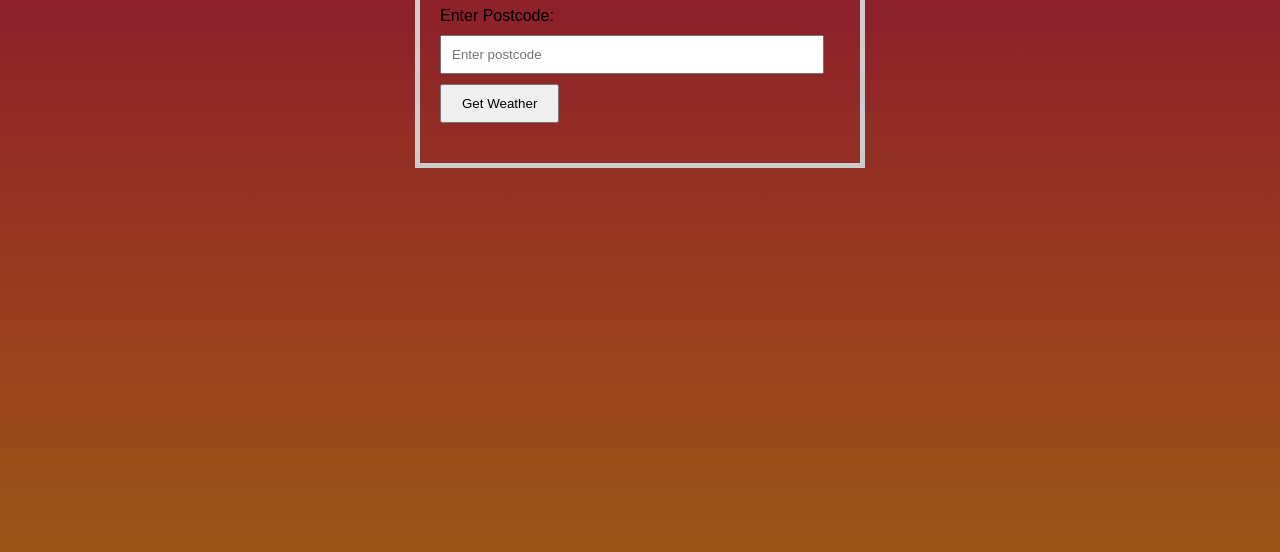
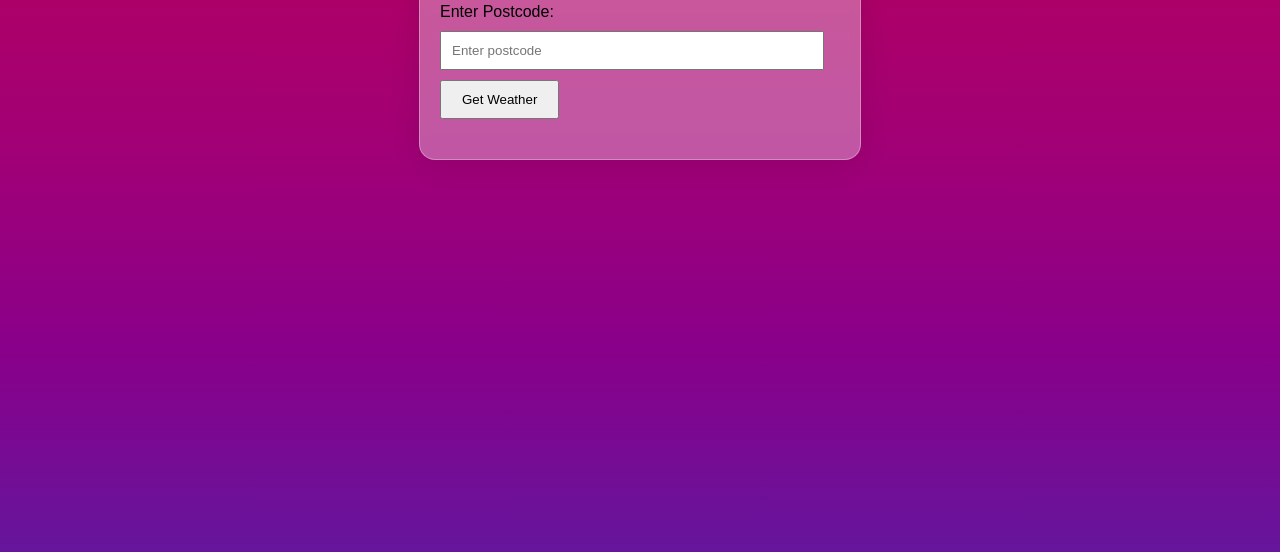
Before and after one commit to Navya1412/Weather-Forecast-App, a plain HTML site: page index.html in a window 1280 px wide. Shown: the part 248-800 px from the top of the page. Drawn offline with Linux system fonts and the light colour scheme; a web font is replaced by a local one.

Commit message:
changes in background color

```diff
--- a/style.css
+++ b/style.css
@@ -2,7 +2,7 @@
 
 body {
   font-family: 'AR One Sans', sans-serif ;
-  background-image: linear-gradient(to bottom, #7c0433, #891b2c, #932f25, #99421d, #9c5515);
+  background-image: linear-gradient(to bottom, #b81353, #b00064, #a10076, #89008a, #65159c);
   background-attachment: fixed;
 }
 
@@ -11,6 +11,13 @@ body {
   margin:150px auto;
   padding: 20px;
   border: 5px solid #ccc;
+  /* From https://css.glass */
+  background: rgba(255, 255, 255, 0.34);
+  border-radius: 16px;
+  box-shadow: 0 4px 30px rgba(0, 0, 0, 0.1);
+  backdrop-filter: blur(5px);
+  -webkit-backdrop-filter: blur(5px);
+  border: 1px solid rgba(255, 255, 255, 0.3);
 }
 
 label {
```
